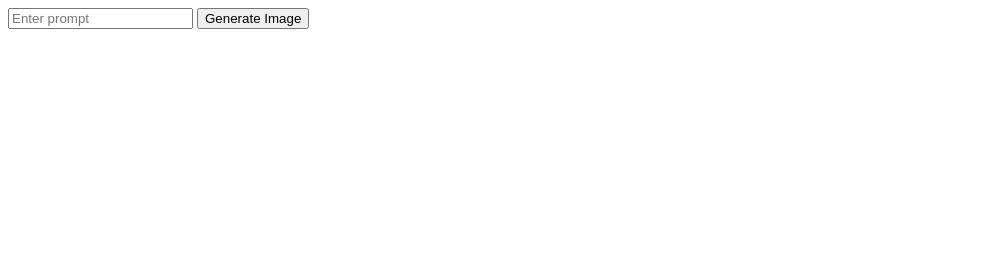
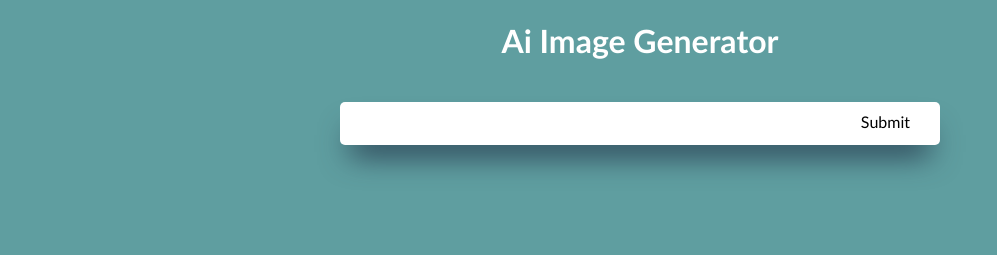
Before and after one commit to AgonMatoshi01/javascript-AI-image-generator, a website: page public/index.html in a window 1280 px wide. Shown: the whole page, without its empty margins (0-997 px from the left). Drawn offline with Linux system fonts and the light colour scheme.

Commit message:
Addresing some css

```diff
--- a/public/app.js
+++ b/public/app.js
@@ -1,3 +1,5 @@
+const API_KEY = "put you api key here";
+
 const submitIcon = document.querySelector("#submit-icon");
 const inputElement = document.querySelector("input");
 const imageSelection = document.querySelector(".images-section");
@@ -6,18 +8,21 @@ const getImages = async () => {
   const options = {
     method: "POST",
     headers: {
-      Authorization: `Bearer 'put your api key here'`,
+      Authorization: `Bearer ${API_KEY}`,
       "Content-Type": "application/json",
     },
     body: JSON.stringify({
       prompt: inputElement.value,
-      n: 1,
+      n: 4,
       size: "1024x1024",
     }),
   };
 
   try {
-    const response = await fetch("/generate-image", options);
+    const response = await fetch(
+      "https://api.openai.com/v1/images/generations",
+      options
+    );
     const data = await response.json();
 
     data?.data.forEach((imageObject) => {
--- a/public/index.html
+++ b/public/index.html
@@ -1,15 +1,24 @@
 <!DOCTYPE html>
 <html lang="en">
-<head>
-    <meta charset="UTF-8">
-    <meta name="viewport" content="width=device-width, initial-scale=1.0">
-    <title>AI Image Generator</title>
-</head>
-<body>
-    <input type="text" placeholder="Enter prompt">
-    <button id="submit-icon">Generate Image</button>
-    <div class="images-section"></div>
+  <head>
+    <meta charset="UTF-8" />
+    <meta name="viewport" content="width=device-width,initial-scale=1" />
+    <meta name="description" content="" />
+    <title>Ai Image Generator</title>
+    <link rel="stylesheet" href="style.css" />
+  </head>
+  <body>
+    <header>
+      <h1>Ai Image Generator</h1>
+    </header>
+    <section class="images-section"></section>
+    <section class="bottom-section">
+      <div class="input-container">
+        <input />
+        <div id="submit-icon">Submit</div>
+      </div>
+    </section>
 
     <script src="app.js"></script>
-</body>
+  </body>
 </html>
--- /dev/null
+++ b/public/style.css
@@ -0,0 +1,69 @@
+body {
+  margin: 0;
+  padding: 0;
+  background-color: cadetblue;
+  display: flex;
+  flex-direction: column;
+  justify-content: space-between;
+  align-items: center;
+  font-family: "Trebuchet MS", sans-serif;
+}
+
+header {
+  color: rgb(255, 255, 255);
+  display: flex;
+  align-items: center;
+  width: 100%;
+  justify-content: center;
+}
+svg {
+  position: absolute;
+  top: 0;
+  left: 0;
+  z-index: -10;
+}
+.bottom-section {
+  width: 100%;
+  display: flex;
+  justify-content: center;
+  height: 150px;
+}
+input {
+  width: 100%;
+  border: none;
+  font-size: 20px;
+  padding: 10px;
+  border-radius: 5px;
+  box-shadow: rgb(38, 57, 77) 0 20px 30px -10px;
+  box-sizing: border-box;
+}
+.input-container {
+  width: 100%;
+  max-width: 600px;
+  position: relative;
+}
+
+#submit-icon {
+  position: absolute;
+  top: 10px;
+  right: 30px;
+  cursor: pointer;
+}
+.images-section {
+  width: 100%;
+  max-width: 600px;
+  display: flex;
+  flex-wrap: wrap;
+  justify-content: space-between;
+  padding: 10px;
+}
+
+.image-container {
+  width: 40%;
+  border-radius: 15px;
+  overflow: hidden;
+  box-shadow: rgb(38, 57, 77) 0 20px 30px -10px;
+}
+.image-container img {
+  width: 100%;
+}
```
